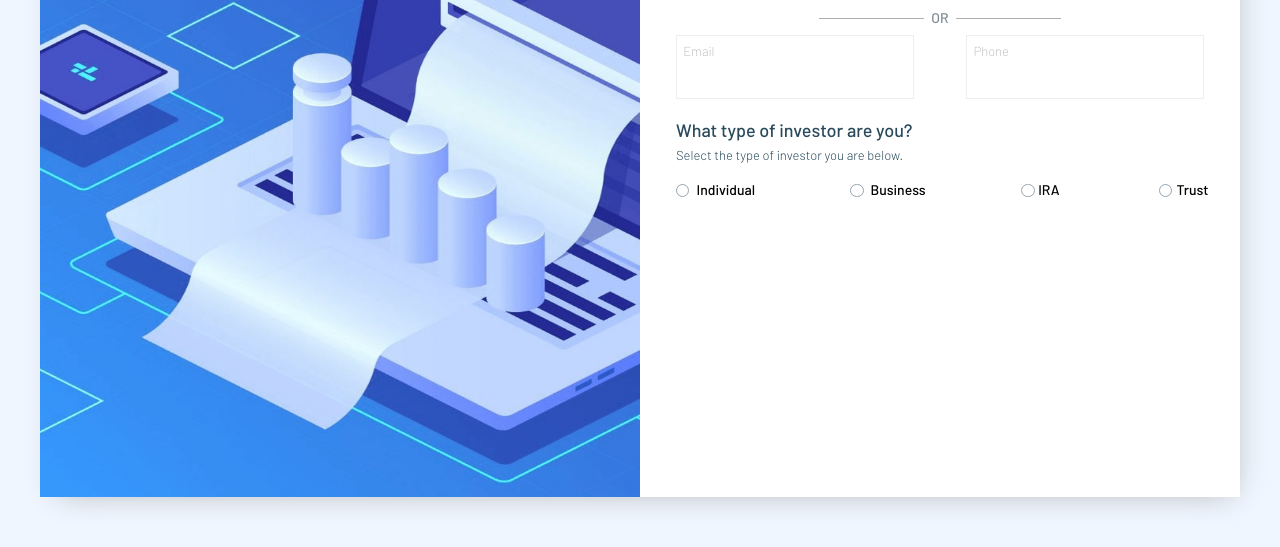
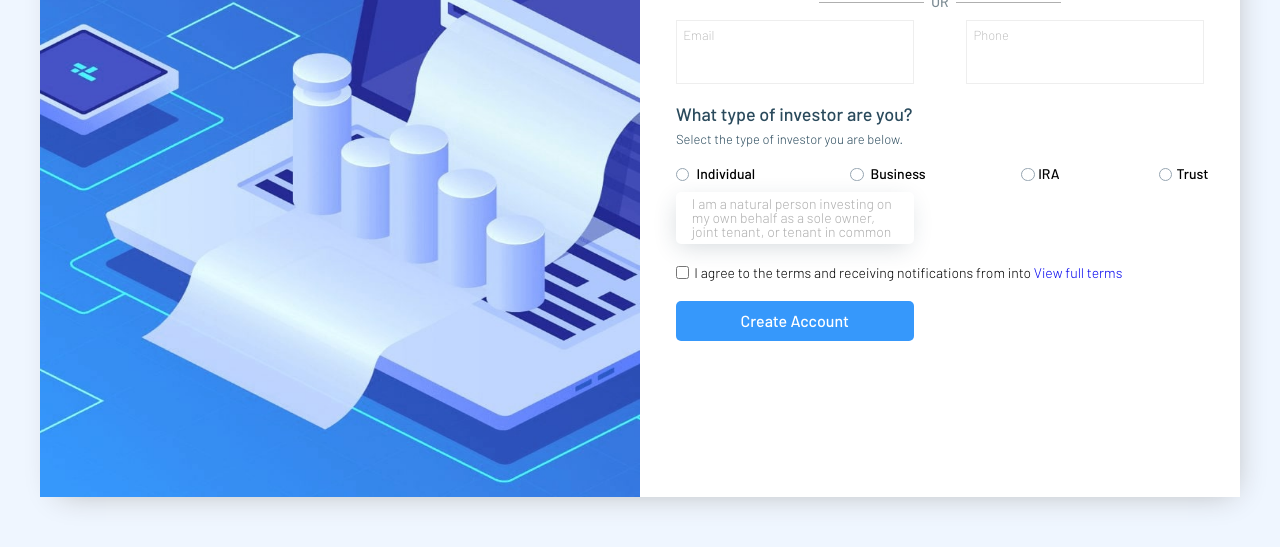
Before and after one commit to Yueuwu/css-task, a plain HTML site: page index.html in a window 1280 px wide. Shown: the part 247-794 px from the top of the page. Drawn offline with Linux system fonts and the light colour scheme.

Commit message:
done: everything

```diff
--- a/css/style.css
+++ b/css/style.css
@@ -102,7 +102,7 @@
 	justify-content: center;
 	position: relative;
 
-	margin-top: 5%;
+	margin-top: 2%;
 	font-weight: 500;
 	color: #7b8a92;
 }
@@ -212,12 +212,13 @@
 
 	appearance: none;
 	background-color: #fff;
-	margin: 0;
 
 	width: 1em;
 	height: 1em;
 	border: 0.1em solid #96a5b1;
 	border-radius: 50%;
+
+	cursor: pointer;
 }
 
 .checkmark::before {
@@ -241,6 +242,45 @@
 	color: #000;
 }
 
+.infoContainer {
+	width: 45%;
+
+	margin-top: 2%;
+	padding: 1% 3%;
+
+	font-weight: 300;
+	color: #afafaf;
+
+	border-radius: 5px;
+	box-shadow: -2px 6px 24px -4px rgba(34, 60, 80, 0.2);
+}
+
+.agreementContainer {
+	display: flex;
+	align-items: center;
+
+	margin-top: 4%;
+	font-weight: 300;
+}
+
+.agreeCheck {
+	margin-right: 1%;
+}
+
+.createBtn {
+	text-align: center;
+
+	width: 45%;
+	height: 5vmin;
+	margin-top: 4%;
+
+	background-color: #3698fb;
+	border-radius: 5px;
+
+	font-weight: 500;
+	font-size: medium;
+	color: #fff;
+}
 
 @media (max-width: 768px) {
 	.boxWrapper {
@@ -285,4 +325,7 @@
 
 		position: relative;
 	}
+	.selectionContainer {
+		flex-wrap: wrap;
+	}
 }
--- a/index.html
+++ b/index.html
@@ -38,11 +38,11 @@
 						<div class="postAphone">
 							<div class="inputContainer">
 								<label class="label">Email</label>
-								<input class="input" name="email"/>
+								<input class="input" name="email" />
 							</div>
 							<div class="inputContainer">
 								<label class="label">Phone</label>
-								<input class="input" name="phone"/>
+								<input class="input" name="phone" />
 							</div>
 						</div>
 						<div class="whatType">
@@ -55,22 +55,55 @@
 						</div>
 						<div class="selectionContainer">
 							<div class="checkWrapper">
-								<input class="checkmark" name="type" type="radio"/>
+								<input
+									class="checkmark"
+									name="type"
+									type="radio"
+								/>
 								<label class="checkLabel">Individual</label>
 							</div>
 							<div class="checkWrapper">
-								<input class="checkmark" name="type" type="radio" />
+								<input
+									class="checkmark"
+									name="type"
+									type="radio"
+								/>
 								<label class="checkLabel">Business</label>
 							</div>
 							<div class="checkWrapper">
-								<input class="checkmark" name="type" type="radio" />
+								<input
+									class="checkmark"
+									name="type"
+									type="radio"
+								/>
 								<label class="checkLabel">IRA</label>
 							</div>
 							<div class="checkWrapper">
-								<input class="checkmark" name="type" type="radio" />
+								<input
+									class="checkmark"
+									name="type"
+									type="radio"
+								/>
 								<label class="checkLabel">Trust</label>
 							</div>
 						</div>
+						<div class="infoContainer">
+							I am a natural person investing on my own behalf as
+							a sole owner, joint tenant, or tenant in common
+						</div>
+						<div class="agreementContainer">
+							<input
+								class="agreeCheck"
+								type="checkbox"
+								name="agree"
+							/>
+							<label class="agreeLabel" for="agree"
+								>I agree to the terms and receiving
+								notifications from into
+								<a href="#">View full terms</a></label
+							>
+						</div>
+						<button class="createBtn">Create Account</button>
 					</div>
 				</div>
 			</div>
```
